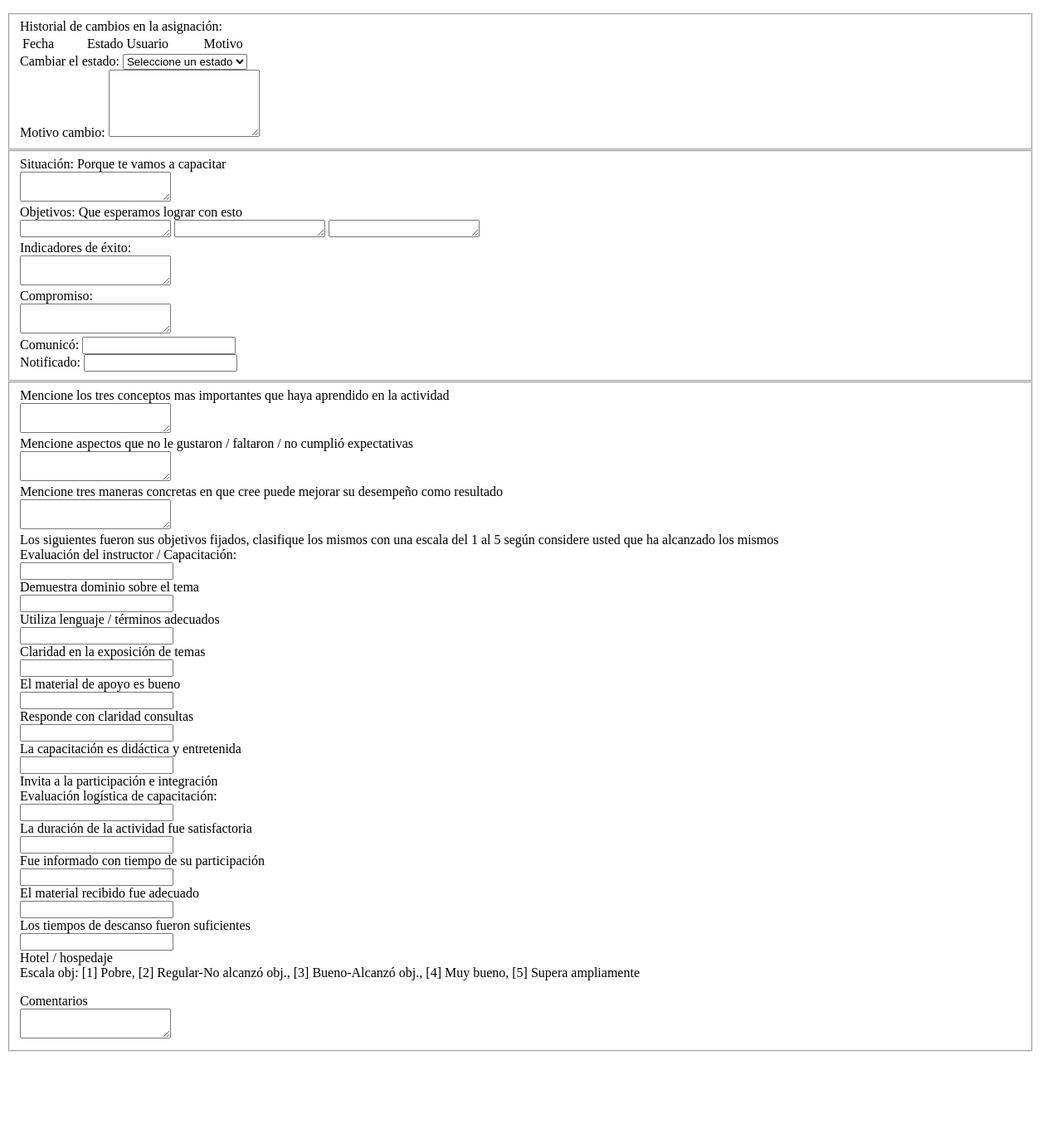
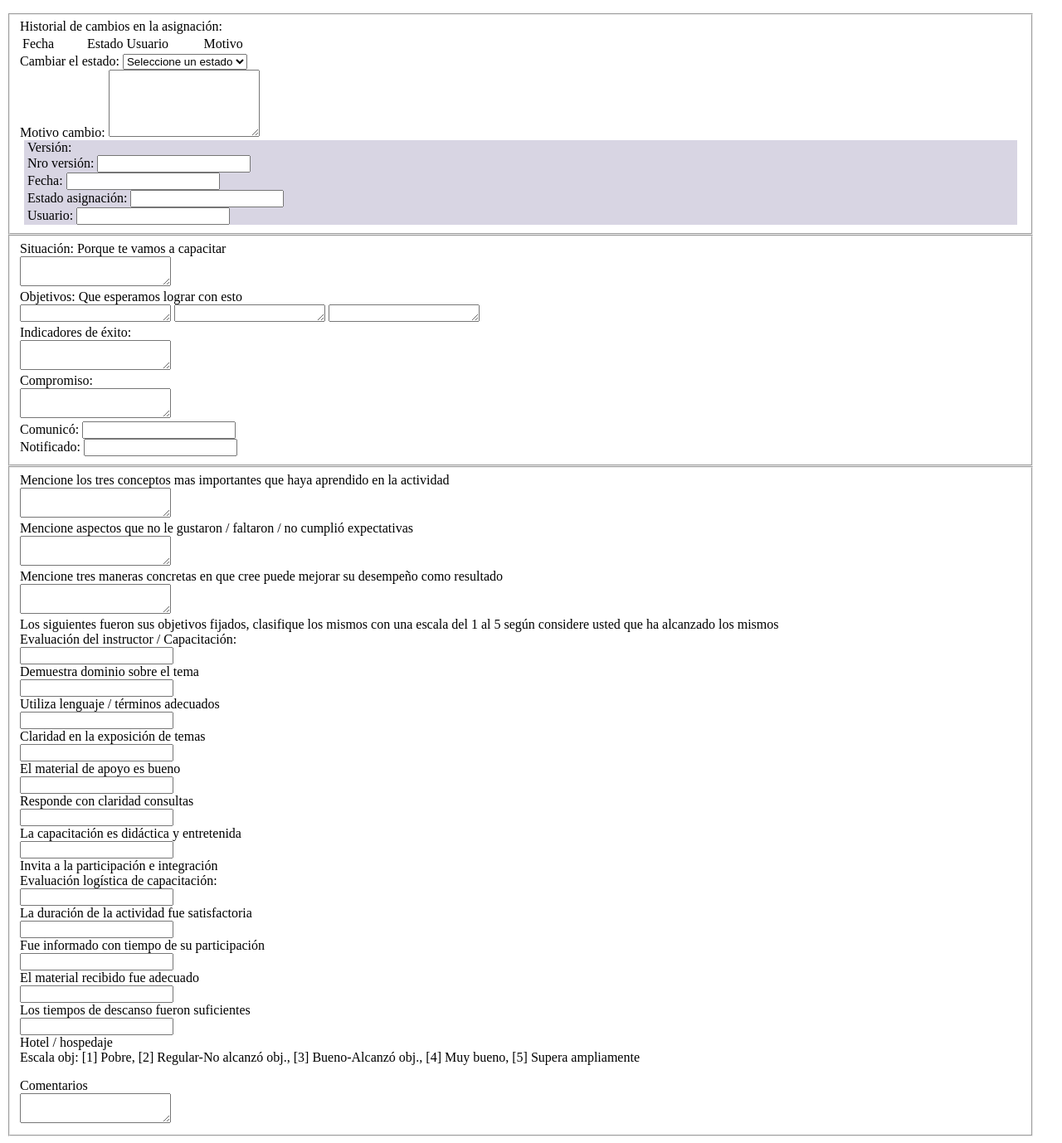
Before and after one commit to jampys/INNSA, a PHP site: the page made by view/abmAsignacion.php in a window 1280 px wide. Shown: the part 166-1544 px from the top of the page at 83% size. Before the commit the page ends 1434 px from the top, so only its background shows below. Run offline with PHP 8.4, Linux system fonts and the light colour scheme; the template is opened without the code that fills it, so the values that code supplies are empty; the visitor is signed in with stand-in values (Sample User, id 1).

Commit message:
se guardan cambios

```diff
--- a/controller/asignacionController.php
+++ b/controller/asignacionController.php
@@ -164,7 +164,8 @@ switch($operacion){
         $estado_actual=$view->u->getAsignacionPlanById($_POST['id']);
         //$estado_cambiar=$view->u->estadosCambio($_POST['id']);
         $estados_asignacion=$view->u->getEstadosByAsignacion($_POST['id']);
-        print_r(json_encode(array('estados_asignacion'=>$estados_asignacion, 'estado_actual'=>$estado_actual)));
+        $datos_version= $view->u->getVersionByAsignacion($_POST['id']);
+        print_r(json_encode(array('estados_asignacion'=>$estados_asignacion, 'estado_actual'=>$estado_actual, 'datos_version'=>$datos_version)));
         exit;
         break;
 
--- a/view/abmAsignacion.php
+++ b/view/abmAsignacion.php
@@ -48,6 +48,12 @@
                         '</tr>');
 
                     });
+
+                    //alert(datas['datos_version'][0]['APELLIDO']);
+                    $("#last_version").val(datas['datos_version'][0]['VERSION_NRO']);
+                    $("#fecha_version").val(datas['datos_version'][0]['FECHA_VERSION']);
+                    $("#usuario_version").val(datas['datos_version'][0]['APELLIDO']+' '+datas['datos_version'][0]['NOMBRE']);
+                    $("#estado_version").val(datas['datos_version'][0]['ESTADO']);
 
 
 
@@ -747,6 +753,60 @@
                         </div>
 
 
+
+                        <!-- SECCION CORRESPONDIENTE A LA VERSION -->
+
+                        <div style="background-color: rgba(147, 140, 178, 0.36); margin-left: 5px; margin-right: 5px; padding-left: 4px; padding-right: 2px">
+
+                        <div class="sixteen_column section">
+                            <div class="eight column">
+                                <div class="column_content">
+                                    <label>Versión: </label>
+                                </div>
+                            </div>
+                            <div class="eight column">
+                                <div class="column_content">
+
+                                </div>
+                            </div>
+                        </div>
+
+                        <div class="sixteen_column section">
+                            <div class="three column">
+                                <div class="column_content">
+                                    <label>Nro versión: </label>
+                                    <input type="text" name="last_version" id="last_version" readonly/>
+                                </div>
+                            </div>
+
+                            <div class="three column">
+                                <div class="column_content">
+                                    <label>Fecha: </label>
+                                    <input type="text" name="fecha_version" id="fecha_version" readonly/>
+                                </div>
+                            </div>
+
+                            <div class="four column">
+                                <div class="column_content">
+                                    <label>Estado asignación: </label>
+                                    <input type="text" name="estado_version" id="estado_version" readonly/>
+                                </div>
+                            </div>
+
+                            <div class="six column">
+                                <div class="column_content">
+                                    <label>Usuario: </label>
+                                    <input type="text" name="usuario_version" id="usuario_version" readonly/>
+                                </div>
+                            </div>
+
+                        </div>
+
+
+
+                        </div>
+
+
                     </fieldset>
 
                 </form>
```
Also changed, not shown: model/cap_solicModel.php (+23 -0 lines).
